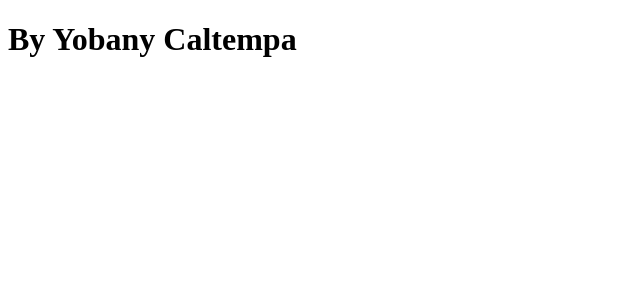
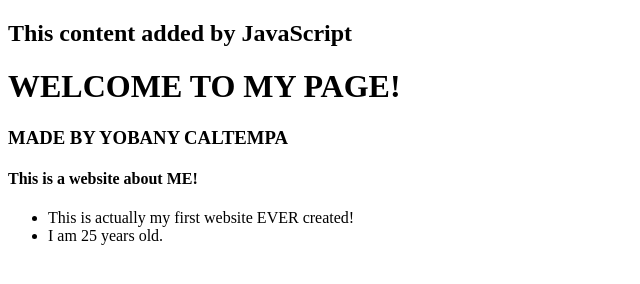
Before and after one commit to gioclt/My-Final-Prework, a plain HTML site: page index.html in a window 1280 px wide. Shown: the whole page, without its empty margins (0-640 px from the left). Drawn offline with Linux system fonts and the light colour scheme.

Commit message:
add script.js, connect to index.html

```diff
--- a/index.html
+++ b/index.html
@@ -1,9 +1,16 @@
 <!DOCTYPE html>
 <html lang="en">
   <head>
+      <link rel="stylesheet" href="style.css" />
       <title>My Final Prework Project</title>
   </head>
   <body>
-      <h1>By Yobany Caltempa</h1>
+    <script src="script.js"></script>
+      <h1>WELCOME TO MY PAGE! </h1>
+      <h3>MADE BY YOBANY CALTEMPA</h3>
+      <h4>This is a website about ME!</h4>
+      <ul>
+          <li>This is actually my first website EVER created!</li>
+          <li>I am 25 years old.</li>
   </body>
 </html>
--- /dev/null
+++ b/script.js
@@ -0,0 +1,3 @@
+const h2 = document.createElement("h2");
+h2.textContent = "This content added by JavaScript";
+document.querySelector("body").appendChild(h2);
```
